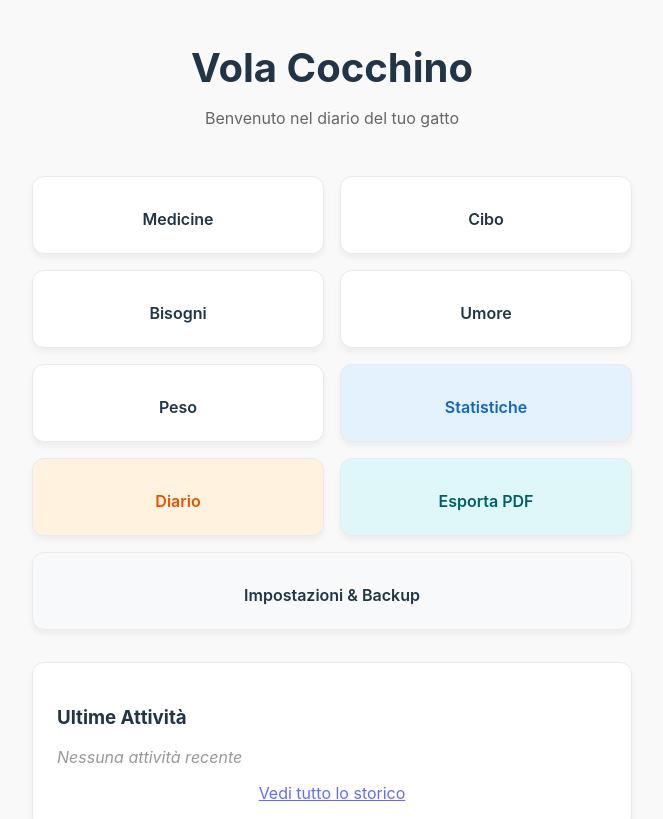
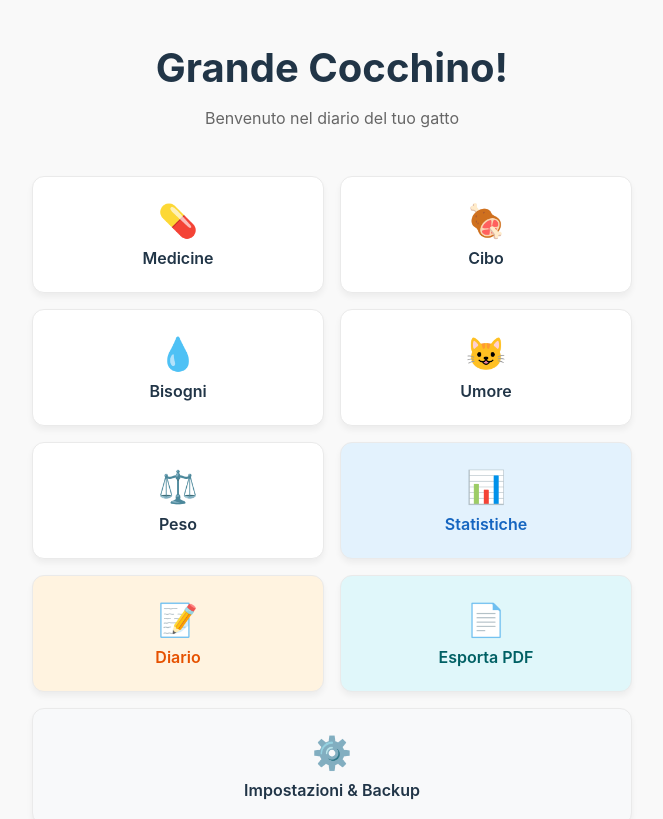
Before and after one commit to Enoreth84/forzaspace, a React (Vite) app: page /#/ in a window 1280 px wide. Shown: the top 819 px of the page, without its empty margins (308-971 px from the left). Built offline with nearby package versions, Linux system fonts and the light colour scheme; the HTML template or start-up script is replaced by a standard one.

Commit message:
Retry: Remove Vola and Add !

```diff
--- a/src/pages/Home.jsx
+++ b/src/pages/Home.jsx
@@ -44,22 +44,22 @@ function Home() {
     return (
       <span style={{ display: 'flex', alignItems: 'center', gap: '0.5rem' }}>
         {time} - {content}
-        {hasPhoto && <span style={{ fontSize: '1.2rem' }} title="Foto allegata"></span>}
+        {hasPhoto && <span style={{ fontSize: '1.2rem' }} title="Foto allegata">📷</span>}
       </span>
     );
   };
 
   // Dynamic Title Logic
-  const [title, setTitle] = useState("Forza Space");
+  const [title, setTitle] = useState("Forza Space!");
 
   useEffect(() => {
-    const prefixes = ["Forza", "Vai", "Dai", "Coraggio", "Grande", "Vola", "Super"];
+    const prefixes = ["Forza", "Vai", "Dai", "Coraggio", "Grande", "Super"];
     const names = ["Space", "Gattaccio", "Miciastro", "Cocchino", "Miciastrolino", "Patato", "Amore"];
 
     const randomPrefix = prefixes[Math.floor(Math.random() * prefixes.length)];
     const randomName = names[Math.floor(Math.random() * names.length)];
 
-    setTitle(`${randomPrefix} ${randomName}`);
+    setTitle(`${randomPrefix} ${randomName}!`);
   }, []);
 
   return (
@@ -71,39 +71,39 @@ function Home() {
 
       <div className="grid-container">
         <Link to="/log/medicine" className="card action-card">
-          <span style={{ fontSize: '2rem' }}></span>
+          <span style={{ fontSize: '2rem' }}>💊</span>
           <span>Medicine</span>
         </Link>
         <Link to="/log/food" className="card action-card">
-          <span style={{ fontSize: '2rem' }}></span>
+          <span style={{ fontSize: '2rem' }}>🍖</span>
           <span>Cibo</span>
         </Link>
         <Link to="/log/excretion" className="card action-card">
-          <span style={{ fontSize: '2rem' }}></span>
+          <span style={{ fontSize: '2rem' }}>💧</span>
           <span>Bisogni</span>
         </Link>
         <Link to="/log/mood" className="card action-card">
-          <span style={{ fontSize: '2rem' }}></span>
+          <span style={{ fontSize: '2rem' }}>😺</span>
           <span>Umore</span>
         </Link>
         <Link to="/log/weight" className="card action-card">
-          <span style={{ fontSize: '2rem' }}></span>
+          <span style={{ fontSize: '2rem' }}>⚖️</span>
           <span>Peso</span>
         </Link>
         <Link to="/charts" className="card action-card" style={{ background: '#e3f2fd', color: '#1565c0' }}>
-          <span style={{ fontSize: '2rem' }}></span>
+          <span style={{ fontSize: '2rem' }}>📊</span>
           <span>Statistiche</span>
         </Link>
         <Link to="/log/note" className="card action-card" style={{ background: '#fff3e0', color: '#e65100' }}>
-          <span style={{ fontSize: '2rem' }}></span>
+          <span style={{ fontSize: '2rem' }}>📝</span>
           <span>Diario</span>
         </Link>
         <Link to="/export" className="card action-card" style={{ background: '#e0f7fa', color: '#006064' }}>
-          <span style={{ fontSize: '2rem' }}></span>
+          <span style={{ fontSize: '2rem' }}>📄</span>
           <span>Esporta PDF</span>
         </Link>
         <Link to="/settings" className="card action-card" style={{ gridColumn: '1 / -1', background: '#f8f9fa' }}>
-          <span style={{ fontSize: '2rem' }}></span>
+          <span style={{ fontSize: '2rem' }}>⚙️</span>
           <span>Impostazioni & Backup</span>
         </Link>
       </div>
```
